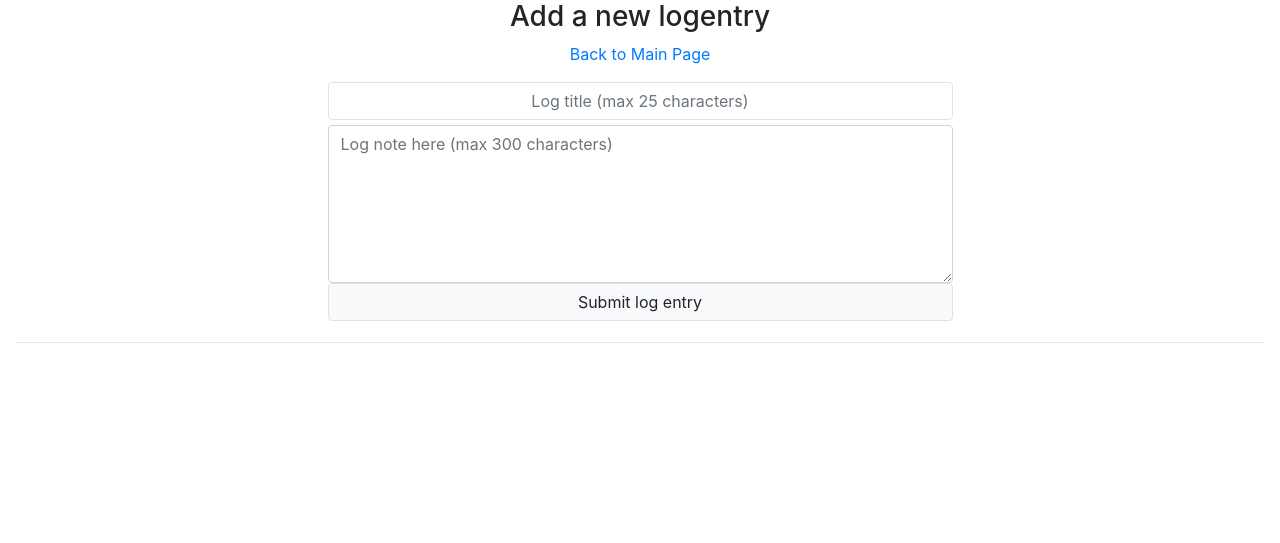
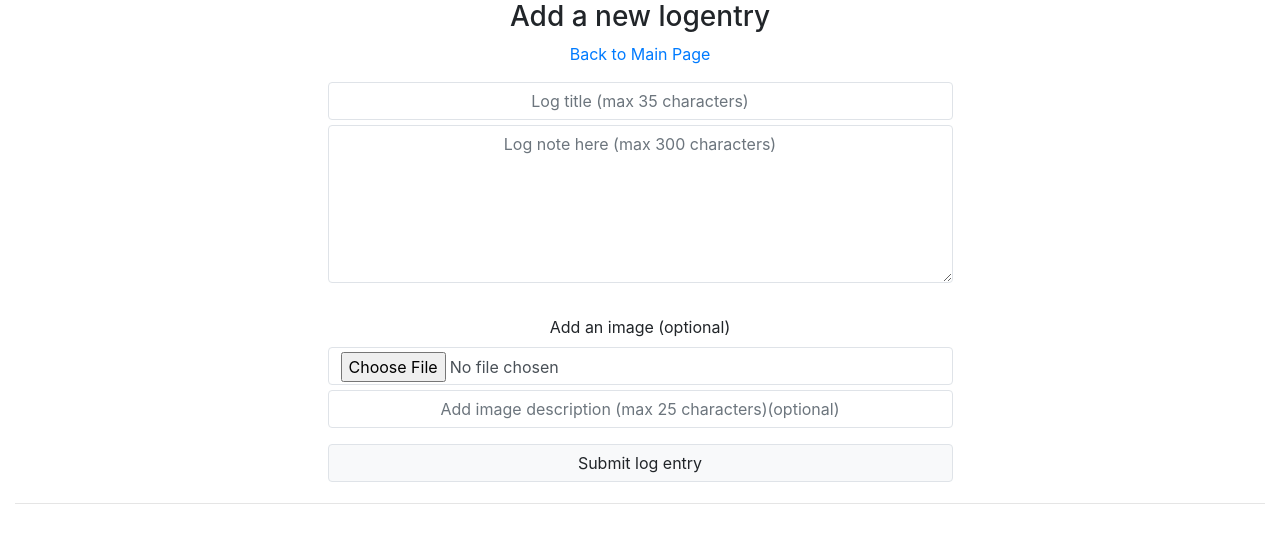
Before and after one commit to iFooledMe/Digital-Ship-Log--Code-Institute-Project-3, a Flask app: page /newlog/1 in a window 1280 px wide. Shown: the part 40-583 px from the top of the page. Run offline with Flask 2, Linux system fonts and the light colour scheme; some libraries are stand-ins or nearby versions.

Commit message:
Added image upload option when creating new log entry

```diff
--- a/app.py
+++ b/app.py
@@ -1,7 +1,12 @@
 import os, datetime
 from flask import Flask, render_template, redirect, request, url_for, session
+from flask_wtf import FlaskForm
+from wtforms import FileField
+from flask_uploads import UploadSet, configure_uploads, IMAGES
 from flask_pymongo import PyMongo
 from bson.objectid import ObjectId
+
+
 import bcrypt
 
 if os.path.exists("env.py"):
@@ -12,6 +17,10 @@ app.secret_key = os.environ["SECRET_KEY"]
 app.config["MONGO_DBNAME"] = os.environ["MONGO_DBNAME"]
 app.config["MONGO_URI"] = os.environ["MONGO_URI"]
 mongo = PyMongo(app)
+
+app.config['UPLOADED_IMAGES_DEST'] = 'static/img/users/'
+images = UploadSet('images', IMAGES)
+configure_uploads(app, images)
 
 # ====================================================================================
 # ==== H E L P E R  F U N C T I O N S ================================================
@@ -43,10 +52,12 @@ def update_user_activity(new_activity):
 
 # ====================================================================================
 # ==== I N D E X =====================================================================
+# TODO: Fix crash when user is removed from db but still in cache
 @app.route('/')
 def index():
 	if "email" in session:
 		activity_code = get_user_value('activity_code')
+		#img_base_url = "..\static\img\users\"
 		return render_template(
 			"index.html",
 			users=find_users(),
@@ -123,21 +134,35 @@ def newjourney():
 
 # ---- Close active Journey before creating a new ----
 def close_journey():
-	find_journey = {'user_id' : ObjectId(session['user_id']), 'type' : 'Journey', 'is_active' : True}
-	update_values = {'$set': {'end_datetime' : datetime.datetime.now(), 'is_active' : False} }
+	find_journey = {
+		'user_id' : ObjectId(session['user_id']),
+		'type' : 'Journey', 'is_active' : True}
+	update_values = {'$set': {
+		'end_datetime' : datetime.datetime.now(),
+		'is_active' : False} }
 	mongo.db.log_headers.update_one(find_journey, update_values)
 
 # ---- New Journey Log Entry ----
-@app.route("/newlog/<journey_id>", methods=["POST", "GET"])
+@app.route("/newlog/<journey_id>", methods=["POST", "GET", 'request.files or none'])
 def newlog(journey_id):
 	if request.method == "POST":
-		logs = mongo.db.logs
-		logs.insert({
+		log_number = mongo.db.logs.find({"head_id" : ObjectId(journey_id)}).count() + 1
+		if 'image' in request.files:
+			save_folder = str(session['user_id'] + '/' + str(journey_id)) + '/' + str(log_number)
+			image = images.save(request.files['image'], save_folder)
+			img_url = "../static/img/users/" + str(image)
+		else:
+			img_url = "none"
+
+		mongo.db.logs.insert({
 			'user_id' : ObjectId(session['user_id']),
 			'head_id' : ObjectId(journey_id),
+			'log_number' : log_number,
 			'type' : 'journey_log',
 			'title' : request.form["title"],
 			'note' : request.form["note"],
+			'img_url' : img_url,
+			'img_cap' : request.form["img_cap"],
 			'datetime' : datetime.datetime.now()})
 		return redirect(url_for('index'))
 	return render_template('new_journey_log.html', journey_id = journey_id)
@@ -153,7 +178,7 @@ def signup():
 		emailExist = users.find_one({"email": request.form["email"]})
 		if emailExist is None:
 			password_hashed = bcrypt.hashpw(request.form["password"].encode("utf-8"),bcrypt.gensalt())
-			users.insert({
+			users.insert_one({
 			'first_name' : request.form["first-name"],
 			'last_name' : request.form["last-name"],
 			'email' : request.form["email"],
--- a/requirements.txt
+++ b/requirements.txt
@@ -7,6 +7,7 @@ colorama==0.4.3
 dnspython==1.16.0
 Flask==1.1.2
 Flask-PyMongo==2.3.0
+Flask-Uploads==0.2.1
 isort==4.3.21
 itsdangerous==1.1.0
 Jinja2==2.11.2
@@ -19,5 +20,5 @@ pylint==2.5.3
 pymongo==3.10.1
 six==1.15.0
 toml==0.10.1
-Werkzeug==1.0.1
+Werkzeug==0.16.0
 wrapt==1.12.1
--- a/templates/new_journey_log.html
+++ b/templates/new_journey_log.html
@@ -8,9 +8,16 @@
         <div class="sign-up">
           <h3>Add a new logentry</h3>
           <p><a href="{{ url_for('index') }}">Back to Main Page</a></p>
-            <form method="POST" action="{{ url_for('newlog', journey_id=journey_id)}}">
-                <input type="text" class="form-control form-override" id="title" name="title" placeholder="Log title (max 25 characters)" maxlength="25" required>
-                <textarea class="form-control" id="description" name="note" rows="6" maxlength="300" placeholder="Log note here (max 300 characters)" required></textarea>
+            <form method="POST" enctype="multipart/form-data" action="{{ url_for('newlog', journey_id=journey_id)}}">
+              <div class="form-group">
+                <input type="text" class="form-control form-override" id="title" name="title" placeholder="Log title (max 35 characters)" maxlength="35" required>
+                <textarea class="form-control form-override" id="description" name="note" rows="6" maxlength="300" placeholder="Log note here (max 300 characters)" required></textarea>
+              </div>
+              <div class="form-group">
+                <label for="image" class="pt-3">Add an image (optional)</label>
+                <input type="file" class="form-control form-override py-1" id="image" name="image">
+                <input type="text" class="form-control form-override" id="img_cap" name="img_cap" placeholder="Add image description (max 25 characters)(optional)" maxlength="25">
+              </div>
                 <button type="submit" class="btn btn-light form-override btn-override">Submit log entry</button>
             </form>
         </div>
--- a/templates/newjourney.html
+++ b/templates/newjourney.html
@@ -9,11 +9,13 @@
           <h3>Start a new jorney</h3>
           <p><a href="{{ url_for('index') }}">Back to Main Page</a></p>
             <form method="POST" action="{{ url_for('newjourney') }}">
+              <div class="form-group">
                 <input type="text" class="form-control form-override" id="title" name="title" placeholder="Journey title (max 25 characters)" maxlength="25" required>
                 <input type="text" class="form-control form-override" id="start_location" name="start_location" placeholder="Start location (optional)" maxlength="15">
                 <input type="text" class="form-control form-override" id="end_location" name="end_location" placeholder="Destination (optional)" maxlength="15">
                 <input type="number" class="form-control form-override" id="distance" name="distance" placeholder="Distance (NM) (optional)" min="0" max="21600">
-                <textarea class="form-control" id="description" name="description" rows="3" maxlength="200" placeholder="Journey description (max 200 characters) (optional)"></textarea>
+                <textarea class="form-control form-override" id="description" name="description" rows="3" maxlength="200" placeholder="Journey description (max 200 characters) (optional)"></textarea>
+              </div>
                 <button type="submit" class="btn btn-light form-override btn-override">Start journey</button>
             </form>
         </div>
```
Also changed, not shown: templates/index.html (+12 -4 lines), static/img/users/5f09a0388ba09ebc6fbcfef4/5f106d97da63ac4729596afa/1/sailing4.jpg (added), static/img/users/5f09a0388ba09ebc6fbcfef4/5f106d97da63ac4729596afa/2/sailing1.jpg (added), 1 other file.
